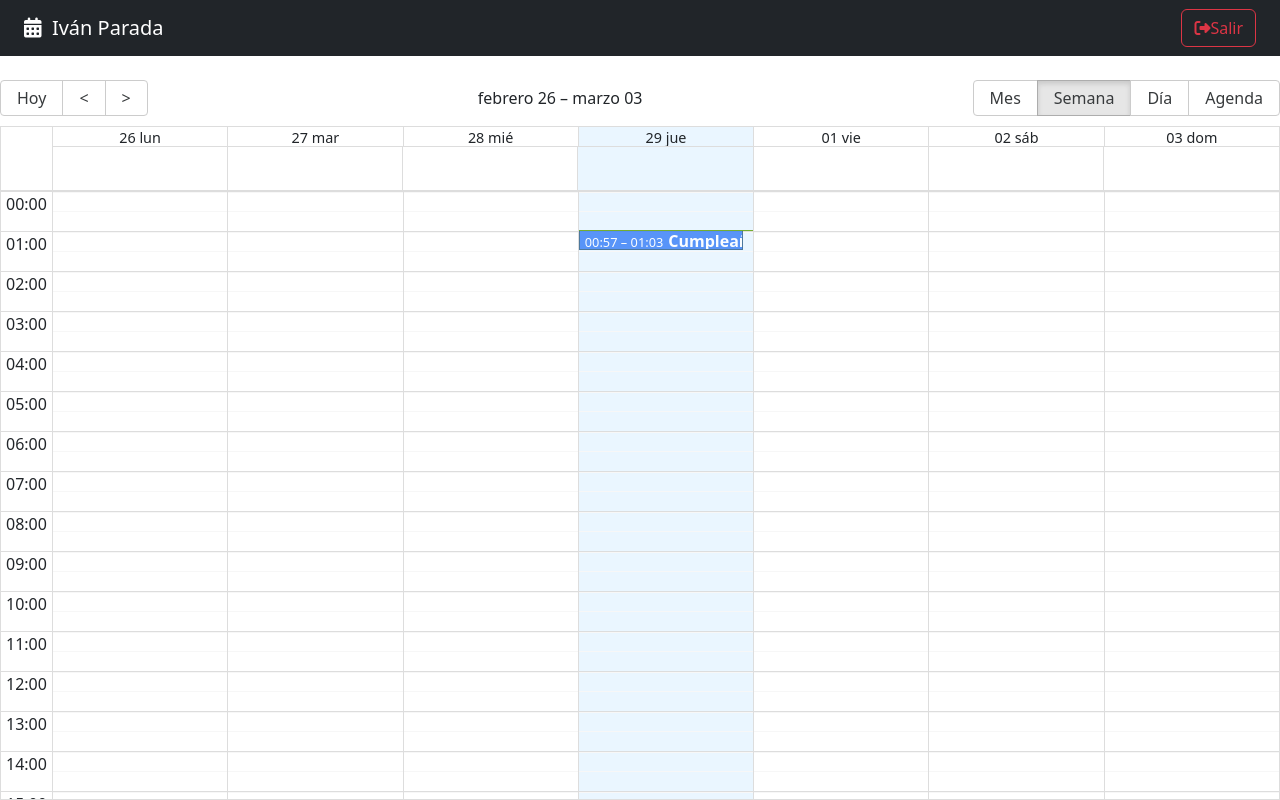
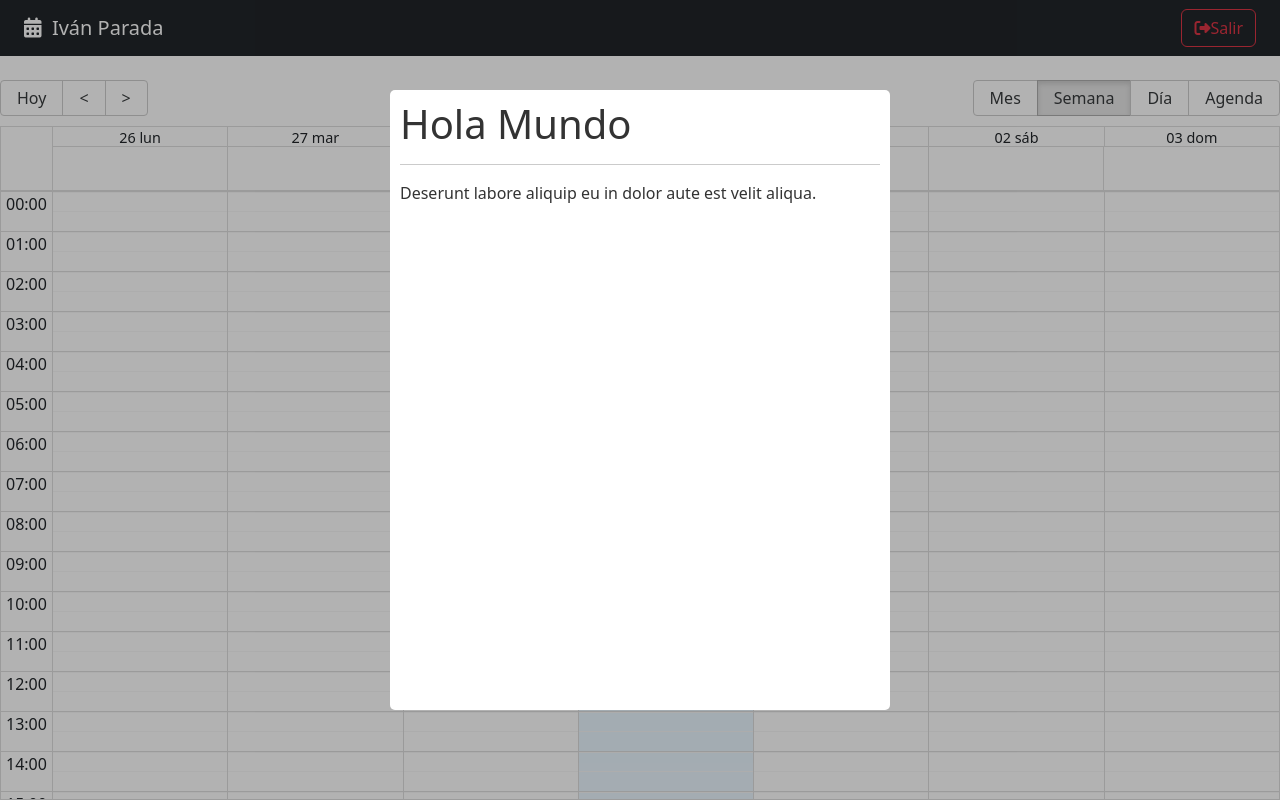
Before and after one commit to IvanParada/CalendarApp, a React (Vite) app: page / in a window 1280 px wide. Built offline with nearby package versions, Linux system fonts and the light colour scheme.

Commit message:
creación de modal

```diff
--- a/package.json
+++ b/package.json
@@ -14,6 +14,7 @@
     "react": "^18.2.0",
     "react-big-calendar": "^1.11.0",
     "react-dom": "^18.2.0",
+    "react-modal": "^3.16.1",
     "react-router-dom": "6"
   },
   "devDependencies": {
--- /dev/null
+++ b/src/calendar/components/CalendarModal.jsx
@@ -0,0 +1,41 @@
+import { useState } from 'react';
+import Modal from 'react-modal';
+
+const customStyles = {
+    content: {
+        top: '50%',
+        left: '50%',
+        right: 'auto',
+        bottom: 'auto',
+        marginRight: '-50%',
+        transform: 'translate(-50%, -50%)',
+    },
+};
+
+Modal.setAppElement('#root');
+
+export const CalendarModal = () => {
+
+    const [isOpen, setIsOpen] = useState(true)
+
+    const onCloseModal = () => {
+        setIsOpen(false);
+    }
+
+    return (
+        <Modal
+            isOpen={isOpen}
+            onRequestClose={onCloseModal}
+            style={customStyles}
+            className='modal'
+            overlayClassName='modal-fondo'
+            closeTimeoutMS={200}
+        >
+
+            <h1>Hola Mundo</h1>
+            <hr />
+            <p>Deserunt labore aliquip eu in dolor aute est velit aliqua.</p>
+
+        </Modal>
+    )
+}
--- a/src/calendar/index.js
+++ b/src/calendar/index.js
@@ -1,3 +1,4 @@
 export * from './components/CalendarEvent'
+export * from './components/CalendarModal'
 export * from './components/Navbar'
 export * from './pages/CalendarPage'
--- a/src/calendar/pages/CalendarPage.jsx
+++ b/src/calendar/pages/CalendarPage.jsx
@@ -3,7 +3,7 @@
 
 import { addHours } from 'date-fns';
 
-import { CalendarEvent, Navbar } from '../';
+import { CalendarEvent, CalendarModal, Navbar } from '../';
 import { getMessagesES, localizer } from '../../helpers';
 import { useState } from 'react';
 
@@ -12,7 +12,7 @@
 
   const [lastView, setLastView] = useState(localStorage.getItem('lastView') || 'week')
 
-  const eventStyleGetter = ( event, start, end, isSelected) => {
+  const eventStyleGetter = (event, start, end, isSelected) => {
 
     const style = {
       backgroundColor: '#347CF7',
@@ -27,16 +27,16 @@
   }
 
   const onDoubleClick = (event) => {
-    console.log({doubleClick: event})
+    console.log({ doubleClick: event })
   }
 
   const onSelect = (event) => {
-    console.log({click: event})
+    console.log({ click: event })
   }
 
   const onViewChanged = (event) => {
     localStorage.setItem('lastView', event);
-    setLastView( event )
+    setLastView(event)
   }
 
 
@@ -57,7 +57,7 @@
       <Navbar />
 
       <Calendar
-      culture='es'
+        culture='es'
         localizer={localizer}
         events={events}
         defaultView={lastView}
@@ -73,6 +73,9 @@
         onSelectEvent={onSelect}
         onView={onViewChanged}
       />
+
+      <CalendarModal />
+
     </>
   )
 }
--- a/src/main.jsx
+++ b/src/main.jsx
@@ -6,7 +6,7 @@
 import './styles.css'
 
 ReactDOM.createRoot(document.getElementById('root')).render(
-  <React.StrictMode>
+  <>
     <CalendarApp />
-  </React.StrictMode>,
+  </>
 )
--- a/src/styles.css
+++ b/src/styles.css
@@ -0,0 +1,40 @@
+/* Modal */
+.ReactModalPortal > div{
+    opacity: 0;
+}
+
+.ReactModalPortal .ReactModal__Overlay {
+    align-items: center;
+    display: flex;
+    justify-content: center;
+    transition: opacity .2s ease-in-out;
+    z-index: 999;
+}
+
+.modal-fondo {
+    background-color: rgba(0, 0, 0, 0.3);
+    bottom: 0;
+    left: 0;
+    right: 0;
+    top: 0;
+    position: fixed;
+}
+
+.ReactModalPortal .ReactModal__Overlay--after-open {
+    opacity: 1;
+}
+
+.ReactModalPortal .ReactModal__Overlay--before-close {
+    opacity: 0;
+}
+
+.modal {
+    background: white;
+    border-radius: 5px;
+    color: rgb(51, 51, 51);
+    display: inline;
+    max-height: 620px;
+    max-width: 500px;
+    outline: none;
+    padding: 10px;
+}
```
Also changed, not shown: 1 other file (tests, documents, lock files or other folders).
